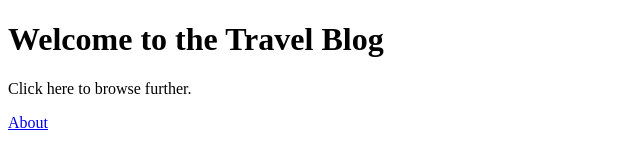
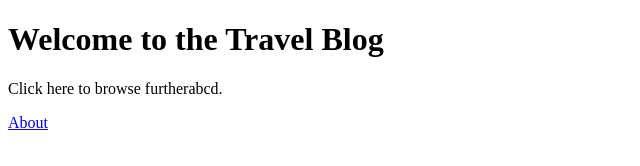
Before and after one commit to chethanagautam/TracelBlogRepositoryGH, a plain HTML site: page index.html in a window 1280 px wide. Shown: the full height of the page, 0-640 px from the left. Drawn offline with Linux system fonts and the light colour scheme.

Commit message:
Update index.html

```diff
--- a/index.html
+++ b/index.html
@@ -7,7 +7,7 @@
 </head>
 <body>
     <h1>Welcome to the Travel Blog</h1>
-    <p>Click here to browse further.</p>
+    <p>Click here to browse furtherabcd.</p>
     <a href="TravelBlog_Iceland.html">About</a>
 </body>
 </html>
```
